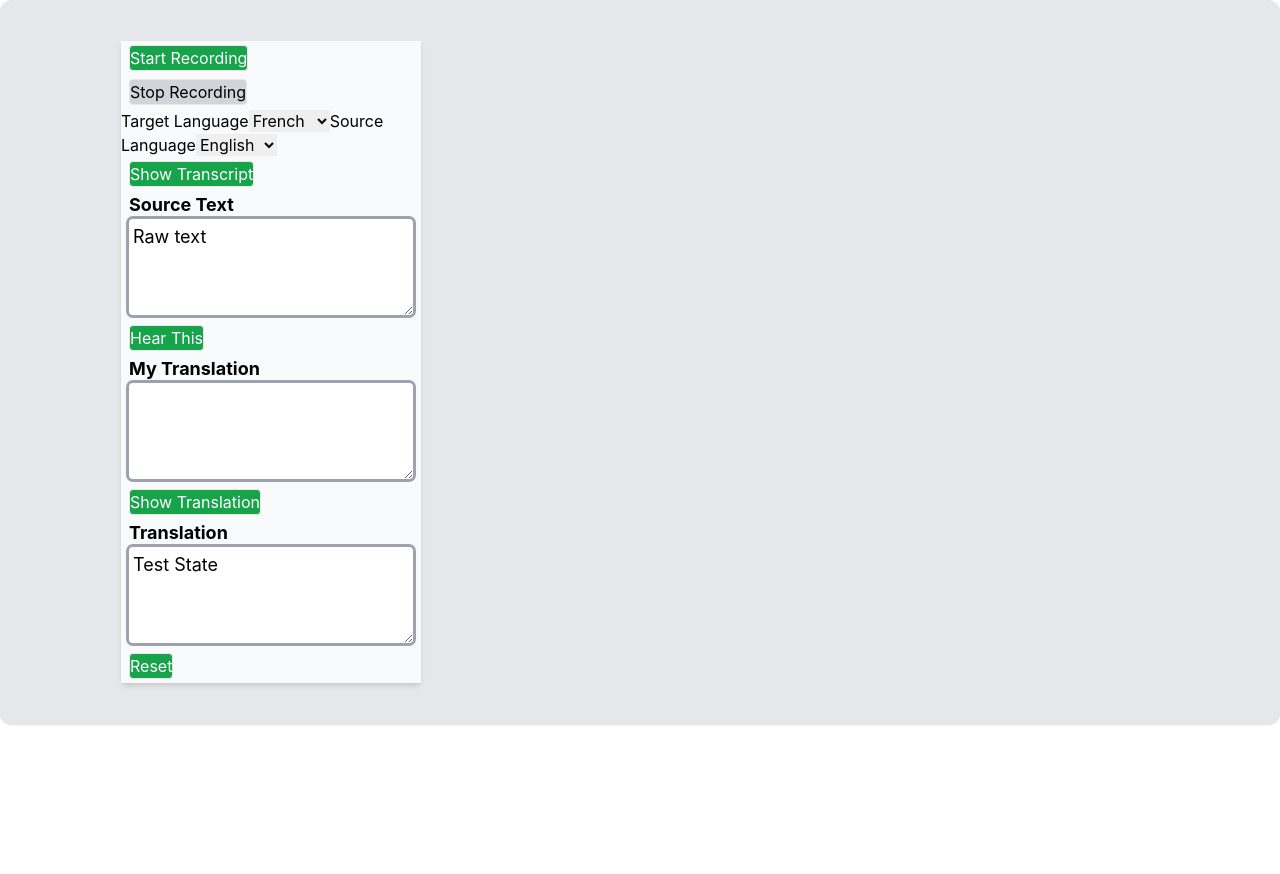
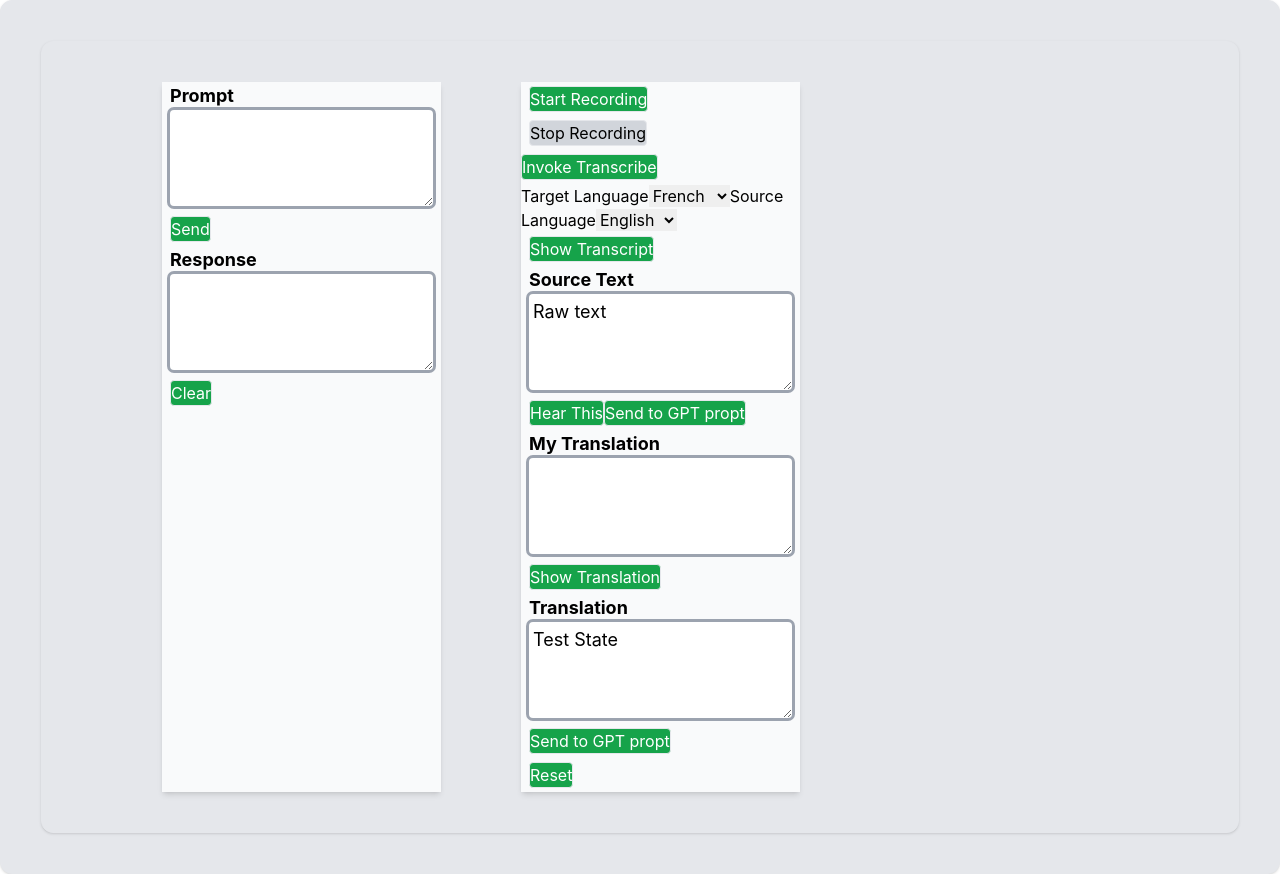
Before and after one commit to rickhall2000/ongoing-learning, a React (Create React App) app in the folder language-lessons/ui/: page / in a window 1280 px wide. Before the commit the page ends 800 px from the top, so only its background shows below. Built offline with nearby package versions, Linux system fonts and the light colour scheme; no server answers; what mic-recorder-to-mp3 would draw is missing.

Commit message:
Some refactoring

```diff
--- a/language-lessons/ui/src/API.js
+++ b/language-lessons/ui/src/API.js
@@ -24,16 +24,17 @@ export function fetchTranslation(source_text, action, target_language="fr", sour
 
 export function getTranscript(audio, language, action) {
   let url = apiURLBase + "transcribe";
-  /*let data = new FormData();
+  console.log(audio);
+  let data = new FormData();
 
   data.append('wavfile', audio, 'example.wav');
   data.append("language", language);
- */
 
-  let data = {"text": "This is just a dummy"};
+
+  let data2 = {"text": "This is just a dummy"};
 
       const config = {
-//        headers: { 'content-type': 'multipart/form-data', }
+        headers: { 'content-type': 'multipart/form-data', }
       };
 
       axios.post(url, data, config).then(function (response) {
--- a/language-lessons/ui/src/App.js
+++ b/language-lessons/ui/src/App.js
@@ -1,12 +1,12 @@
 import React, { useState } from 'react';
-import MyThing from './MyUI.js'
+import MainPage from './MainPage.js';
 
 
 
 function App() {
   return (
     <div className="mx-auto bg-gray-200 rounded-xl shadow border p-10">
-        <MyThing></MyThing>
+        <MainPage></MainPage>
     </div>
   );
 }
--- /dev/null
+++ b/language-lessons/ui/src/MainPage.js
@@ -0,0 +1,30 @@
+import React, { useState } from 'react';
+import SupportPanel from './components/SupportElements.js'
+import ConversationUI from './components/ConversationUI.js'
+
+function MainPage() {
+
+  const [promptText, setPromptText] = useState("");
+  const [responseText, setResponseText] = useState("");
+
+  const reset = () => {
+    setPromptText("");
+    setResponseText("");
+  }
+
+  function makeConversation (text) {
+    window.alert(text);
+  }
+
+    return (
+      <div className="mx-auto bg-gray-200 rounded-xl shadow border p-10 flex">
+          <ConversationUI promptText={promptText}
+          setPromptText={setPromptText} resetFunction={reset}
+          makeConversation={makeConversation}
+          responseText={responseText}></ConversationUI>
+          <SupportPanel setPromptText={setPromptText}></SupportPanel>
+      </div>
+    );
+  }
+
+  export default MainPage;
--- a/language-lessons/ui/src/components/Button.js
+++ b/language-lessons/ui/src/components/Button.js
@@ -1,8 +1,8 @@
-function Button({children, onClick, disabled=false}) {
-    return <button className="bg-green-600 text-white button rounded p2
+function Button({ children, onClick, disabled = false }) {
+  return <button className="bg-green-600 text-white button rounded p2
     border my-1 hover:bg-blue-900 disabled:bg-gray-300 disabled:text-black"
     disabled={disabled}
     onClick={onClick}>{children}</button>
-  }
+}
 
 export default Button;
--- /dev/null
+++ b/language-lessons/ui/src/components/ConversationUI.js
@@ -0,0 +1,37 @@
+import React, { useState } from 'react';
+import Button from './Button'
+import Label from './Label'
+
+function ConversationUI ({setPromptText, promptText, responseText, resetFunction, makeConversation}) {
+    return (
+        <div className="container bg-gray-50 ml-20 shadow-md w-1/4">
+            <div className='w-full px-2'>
+                <Label>Prompt</Label>
+                <textarea
+                  value={promptText}
+                  onChange={(event) => setPromptText(event.target.value)}
+                          className="p-1 text-lg ring ring-gray-400 focus:bg-yellow-50
+                          focus:outline-none rounded w-full h-24"
+                ></textarea>
+            </div>
+            <div className='w-full px-2'>
+                <Button
+                onClick={() => makeConversation(promptText)}
+                >Send</Button>
+            </div>
+            <div className='w-full px-2'>
+                <Label>Response</Label>
+                <textarea
+                    value={responseText}
+                    readOnly={true}
+                          className="p-1 text-lg ring ring-gray-400 focus:bg-yellow-50
+                          focus:outline-none rounded w-full h-24"
+                ></textarea>
+            </div>
+            <div className='w-full px-2'>
+                <Button onClick={resetFunction}>Clear</Button>
+            </div>
+        </div>
+    )
+}
+export default ConversationUI;
--- /dev/null
+++ b/language-lessons/ui/src/components/Label.js
@@ -0,0 +1,9 @@
+function Label({children}) {
+    return (
+        <label className="font-bold block text-lg">
+            {children}
+        </label>
+    )
+}
+
+export default Label;
--- a/language-lessons/ui/src/components/Recorder.js
+++ b/language-lessons/ui/src/components/Recorder.js
@@ -6,10 +6,9 @@ import MicRecorder from 'mic-recorder-to-mp3'
 const Mp3Recorder = new MicRecorder({ bitRate: 128 });
 
 
-function Recorder() {
+function Recorder( {setRecordedAudio} ) {
 
     const [isRecording, setIsRecording] = useState(false);
-    const [blobURL, setBlobURL] = useState('');
     const [isBlocked, setIsBlocked] = useState(false);
 
     let start = () => {
@@ -29,11 +28,9 @@ function Recorder() {
         .stop()
         .getMp3()
         .then(([buffer, blob]) => {
-          console.log(blob);
           const blobURL = URL.createObjectURL(blob);
-          setBlobURL(blobURL);
+          setRecordedAudio(blobURL);
           setIsRecording(false);
-          console.log(typeof(blob));
           const player = new Audio(URL.createObjectURL(blob));
           player.play();
         }).catch((e) => console.log(e));
--- a/language-lessons/ui/src/MyUI.js
+++ b/language-lessons/ui/src/components/SupportElements.js
@@ -1,49 +1,43 @@
 import React, { Children, useState } from 'react';
-import { fetchTranslation, getTranscript, getRecording } from "./API";
-import Button from "./components/Button"
-import LanguageDropDown from './components/LanguageDropDown';
-import Recorder from "./components/Recorder"
+import { fetchTranslation, getTranscript, getRecording } from "../API";
+import Button from "./Button"
+import Label from "./Label"
+import LanguageDropDown from './LanguageDropDown';
+import Recorder from "./Recorder"
 
 
 // todo: make the form better looking
 // todo: send audio to API and receive text back
 // todo: make working Textarea component
 // todo: add permission check to record audio
-// todo: send text to API and receive audio back
-// todo: text to speech funtion is getting a file url back. Let's play the file!
+// todo: make this page contain the old ui and chat gpt components
 
-
-function MyThing() {
+function SupportPanel({setPromptText}) {
   const [translatedText, setTranslatedText] = useState("Test State");
   const [rawText, setRawText] = useState("Raw text");
   const [guessText, setGuessText] = useState("");
   const [targetLanguage, setTargetLanguage] = useState("fr");
   const [sourceLanguage, setSourceLanguage] = useState("en");
   const [audioFile, setAudioFile] = useState();
+  const [recordedAudio, setRecordedAudio] = useState();
 
 
   function translateText() {
-    // I want this function to read the text from the "source text" box
-    // and write it to the translation text box
     fetchTranslation(rawText, (data) => setTranslatedText(data),
       targetLanguage, sourceLanguage);
+  }
+
+  function invokeGetTranscript() {
+    getTranscript(recordedAudio, sourceLanguage, console.log)
   }
 
   function textToSpeech(text, sourceLanguage) {
     getRecording(text, sourceLanguage, (audio) => {
       setAudioFile(audio);
       console.log(audio);
+      const player = new Audio(audio);
+      player.play();
     })
-
-
-    /* .then(([buffer, blob]) => {
-    const blobURL = URL.createObjectURL(blob);
-    setBlobURL(blobURL);
-    setIsRecording(false);
-
-    const player = new Audio(URL.createObjectURL(blob));
-    player.play();
-*/
   }
 
   function speechToText() {
@@ -56,13 +50,14 @@ function MyThing() {
     setGuessText("");
   }
 
-
   return (
     <div className="container bg-gray-50 ml-20 shadow-md w-1/4">
 
-      <Recorder>
+      <Recorder recordedAudio={recordedAudio} setRecordedAudio={setRecordedAudio}>
       </Recorder>
-
+      <div>
+        <Button onClick={invokeGetTranscript}>Invoke Transcribe</Button>
+      </div>
       <div>
         <label>Target Language</label>
         <LanguageDropDown value={targetLanguage} callback={setTargetLanguage}></LanguageDropDown>
@@ -73,7 +68,7 @@ function MyThing() {
         <Button onClick={speechToText}>Show Transcript</Button>
       </div>
       <div className="w-full px-2">
-        <label className="font-bold block text-lg">Source Text</label>
+        <Label>Source Text</Label>
         <textarea
           className="p-1 text-lg ring ring-gray-400 focus:bg-yellow-50
           focus:outline-none rounded w-full h-24"
@@ -81,9 +76,10 @@ function MyThing() {
           onChange={(event) => setRawText(event.target.value)}
         ></textarea>
         <Button onClick={() => textToSpeech(rawText, sourceLanguage)}>Hear This</Button>
+        <Button onClick={() => setPromptText(rawText)}>Send to GPT propt</Button>
       </div>
       <div className="w-full px-2">
-        <label className="font-bold block text-lg">My Translation</label>
+        <Label>My Translation</Label>
         <textarea
           className="p-1 text-lg ring ring-gray-400 focus:bg-yellow-50
       focus:outline-none rounded w-full h-24"
@@ -96,11 +92,12 @@ function MyThing() {
         >Show Translation</Button>
       </div>
       <div className="w-full px-2">
-        <label className="font-bold block text-lg">Translation</label>
+        <Label>Translation</Label>
         <textarea type="text" readOnly={true}
           className="p-1 text-lg ring ring-gray-400 focus:bg-yellow-50
           focus:outline-none rounded w-full h-24"
           value={translatedText}></textarea>
+        <Button onClick={() => setPromptText(translatedText)}>Send to GPT propt</Button>
       </div>
       <div className="w-full px-2">
         <Button
@@ -110,4 +107,4 @@ function MyThing() {
   )
 }
 
-export default MyThing
+export default SupportPanel
```
Also changed, not shown: 2 other files (tests, documents, lock files or other folders).
